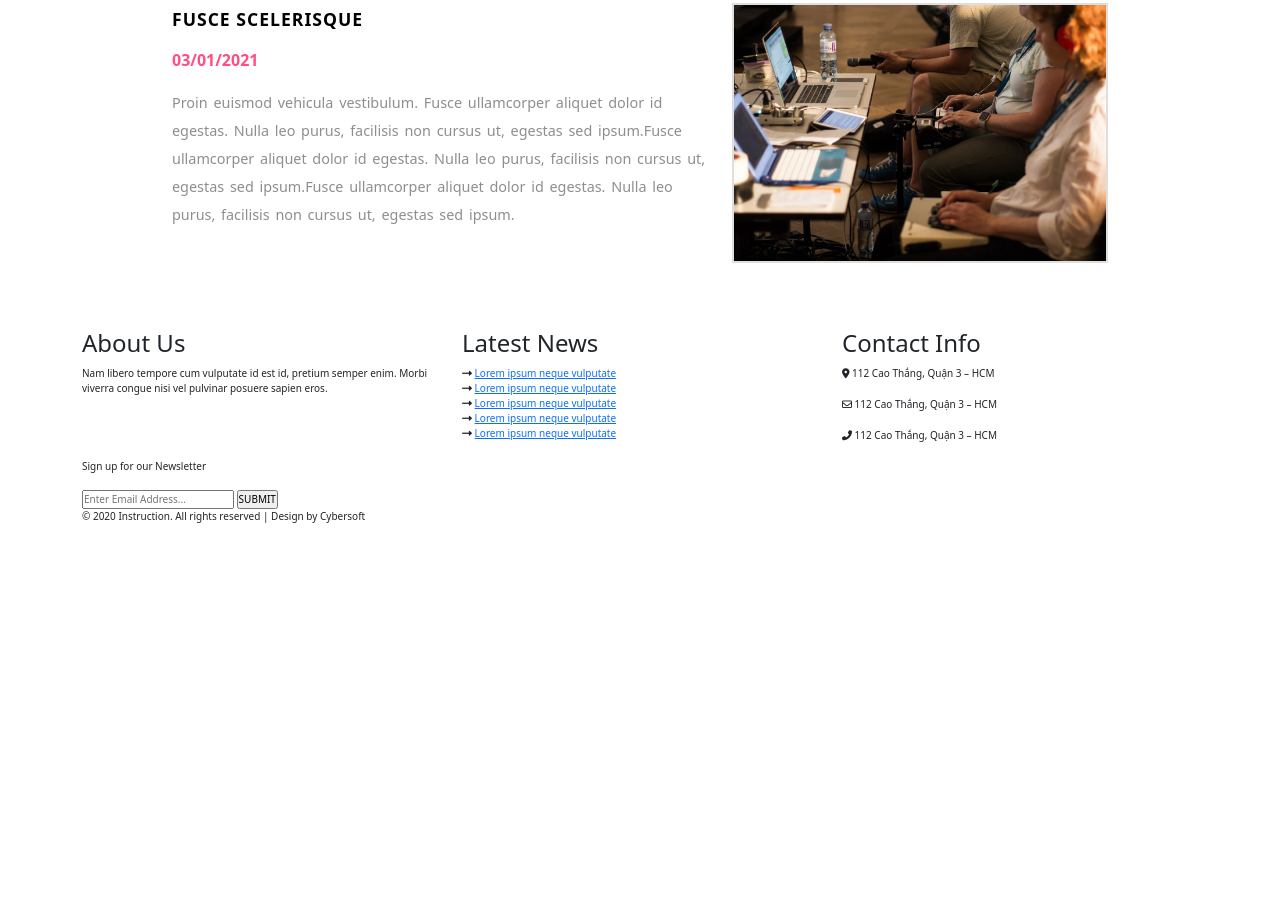
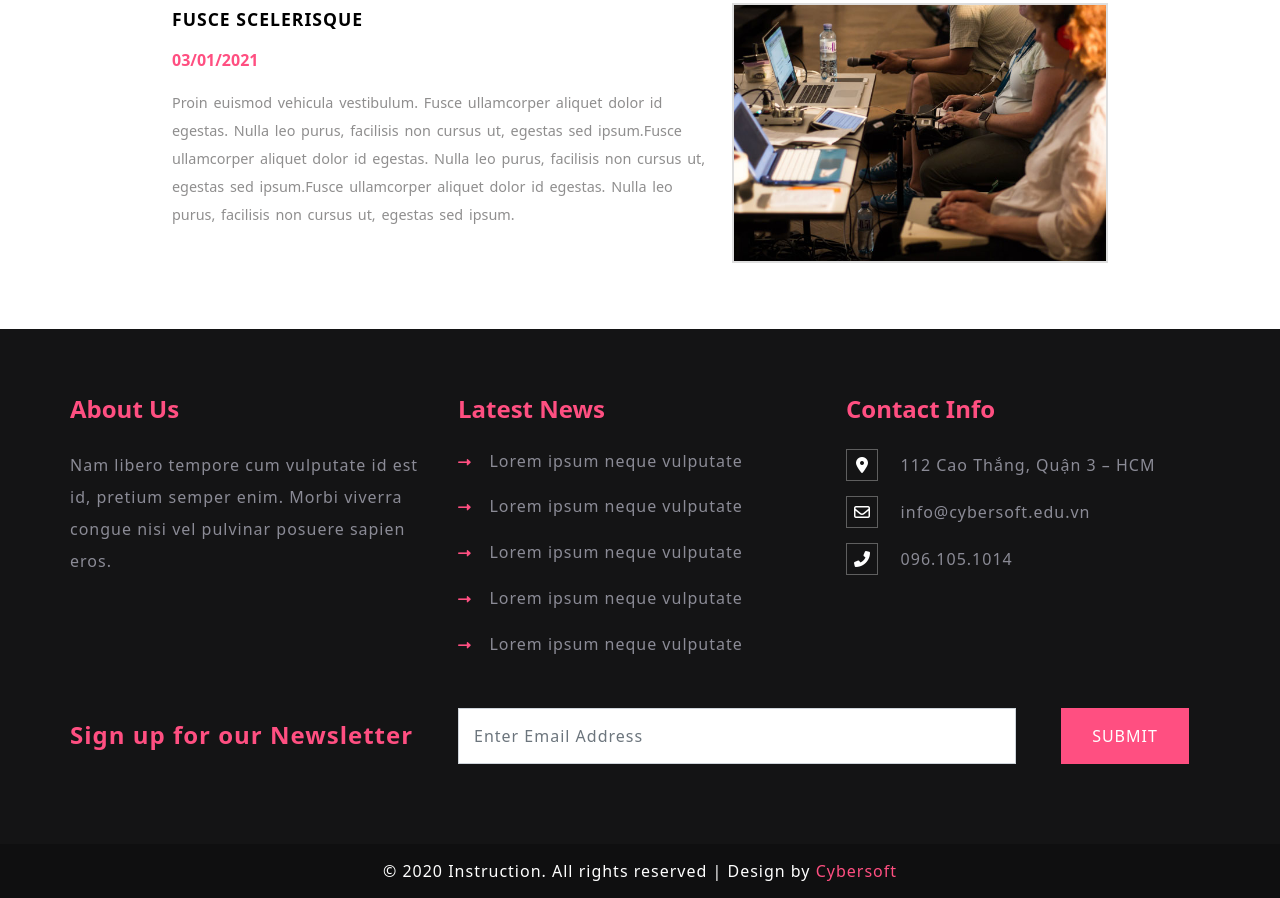
Before and after one commit to agamamom/bootstrap-responsive-practice, a website: page index.html in a window 1280 px wide. Shown: the part 4131-5029 px from the top of the page. Before the commit the page ends 4655 px from the top, so only its background shows below. Drawn offline with nearby package versions, Linux system fonts and the light colour scheme.

Commit message:
update code footer

```diff
--- a/css/main.css
+++ b/css/main.css
@@ -441,6 +441,100 @@ ul{
 }
 /* FOOTER */
 
-.footer__address p{
-    display: inline-block;
+.footer__content{
+    background-color: #141415;
 }
+.footer__top h4{
+    color:#ff4f81;
+    font-size: 1.5rem;
+    font-weight: bold;
+    margin-bottom: 25px;
+}
+.footer__top p{
+    color:#8B8B96;
+    font-size: 1rem;
+    line-height: 2rem;
+    letter-spacing: 1px;
+}
+.footer__link i{
+    color: #ff4f81;
+    font-size: 0.8rem;
+    margin: 0 16px 25px 0;
+}
+.footer__link a{
+    color:#8B8B96;
+    font-size: 1rem;
+    text-decoration: none;
+    letter-spacing: 1px;
+    transition: all .4s;
+}
+.footer__link a:hover{
+    color:#fdfdfd;
+}
+.footer__contact{
+    margin-bottom: 15px;
+}
+.footer__contact i{
+    width: 32px;
+    height: 32px;
+    line-height: 30px;
+    text-align: center;
+    color: white;
+    border: 0.5px solid rgb(95, 95, 95);
+    font-size: 1rem;
+    margin-right: 20px;
+}
+.footer__contact a{
+    text-decoration: none;
+    color:#8B8B96;
+    font-size: 1rem;
+    letter-spacing: 1px;
+    transition: all .4s;
+}
+.footer__contact a:hover{
+    color: #fdfdfd;
+}
+.footer__form{
+    margin-top: 30px;
+}
+.footer__form p{
+    font-size: 1.5rem;
+    color: #ff4f81;
+    letter-spacing: 1px;
+    font-weight: bold;
+}
+.footer__form .form-control{
+    padding: 15px;
+    border-radius: 0;
+    letter-spacing: 1px;
+}
+.footer__form .btn{
+    background-color: #ff4f81;
+    color: white;
+    font-size: 1rem;
+    text-transform:uppercase;
+    letter-spacing: 1px;
+    border-radius: 0;
+    padding: 15px 30px;
+    transition: all .4s;
+}
+.footer__form .btn:hover{
+    background-color: #ec1955;
+}
+
+.footer__bottom{
+    background-color:#0f0f10;
+    font-size: 1rem;
+    color: white;
+    padding: 15px;
+    text-align:center;
+    letter-spacing: 1px;
+}
+.footer__bottom a{
+    text-decoration: none;
+    color: #ff4f81;
+    transition: all .4s;
+}
+.footer__bottom a:hover{
+    color:#fdfdfd;
+}
--- a/index.html
+++ b/index.html
@@ -442,12 +442,14 @@
     </section>
     <!-- FOOTER -->
     <footer>
-        <div class="container">
+        <div class="footer__content ">
+            <div class="container section">
                 <div class="footer__top">
                     <div class="row">
                         <div class="col-4">
                             <h4>About Us</h4>
-                        <p>Nam libero tempore cum vulputate id est id, pretium semper enim. Morbi viverra congue nisi
+                            <p>Nam libero tempore cum vulputate id est id, pretium semper enim. Morbi viverra congue
+                                nisi
                                 vel
                                 pulvinar
                                 posuere sapien eros.</p>
@@ -477,28 +479,36 @@
                         </div>
                         <div class="col-4">
                             <h4>Contact Info</h4>
-                        <div class="footer__address">
+                            <div class="footer__contact">
                                 <i class="fas fa-map-marker-alt"></i>
-                            <p>112 Cao Thắng, Quận 3 – HCM</p>
+                                <a href="#">112 Cao Thắng, Quận 3 – HCM</a>
                             </div>
-                        <div class="footer__address">
+                            <div class="footer__contact">
                                 <i class="far fa-envelope"></i>
-                            <p>112 Cao Thắng, Quận 3 – HCM</p>
+                                <a href="#"> info@cybersoft.edu.vn</a>
                             </div>
-                        <div class="footer__address">
+                            <div class="footer__contact">
                                 <i class="fas fa-phone-alt"></i>
-                            <p>112 Cao Thắng, Quận 3 – HCM</p>
+                                <a href="#"> 096.105.1014</a>
                             </div>
                         </div>
                     </div>
                 </div>
+                <!-- align-items-center -->
                 <div class="footer__form">
-                <p>Sign up for our Newsletter</p>
-                <input type="text" placeholder="Enter Email Address...">
-                <input type="submit" value="SUBMIT">
+                    <div class="row">
+                        <p class="col-4 col-form-label-lg">Sign up for our Newsletter</p>
+                        <div class="col-6">
+                            <input type="text" class="form-control" placeholder="Enter Email Address">
+                        </div>
+                        <div class="col-2 text-center">
+                            <button type="submit" class="btn">Submit</button>
+                        </div>
+                    </div>
+                </div>
             </div>
             <div class="footer__bottom">
-                © 2020 Instruction. All rights reserved | Design by <span> Cybersoft</span>
+                © 2020 Instruction. All rights reserved | Design by <a href="#"> Cybersoft</a>
             </div>
         </div>
     </footer>
```
Lines whose indentation alone changed are shown as unchanged.
